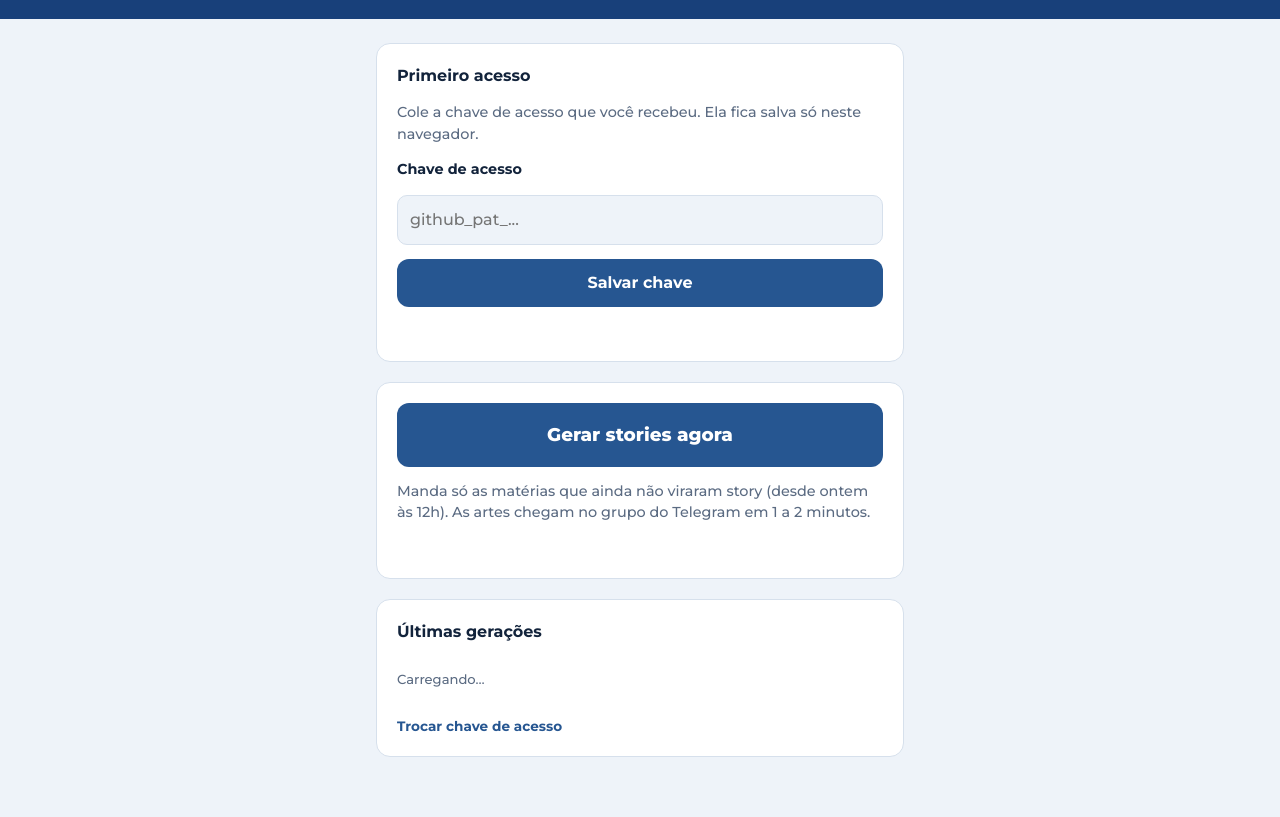
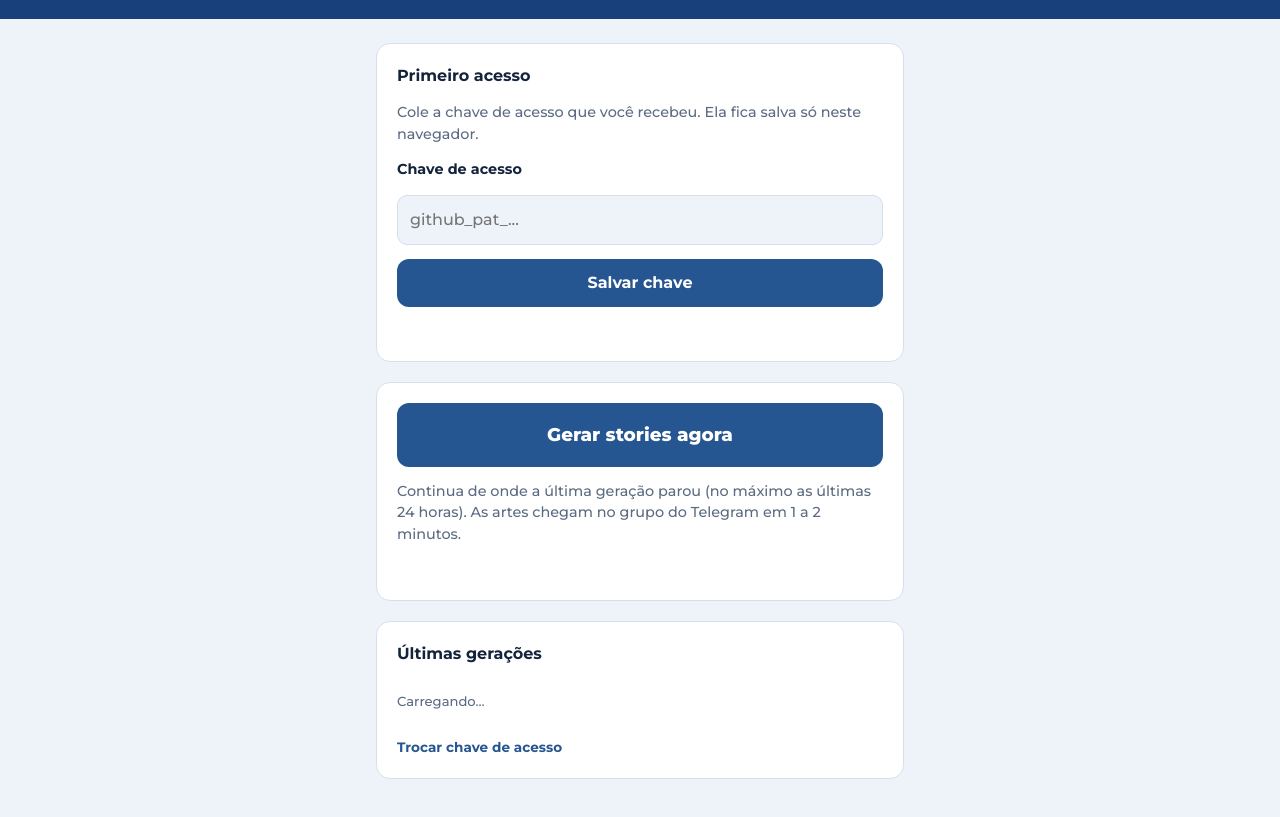
Before and after one commit to odiario-interativo/stories-site, a plain HTML site: page index.html in a window 1280 px wide. Shown: the part 81-898 px from the top of the page. Drawn offline with Linux system fonts and the light colour scheme.

Commit message:
Update index.html

```diff
--- a/index.html
+++ b/index.html
@@ -114,7 +114,7 @@
 
   <section class="cartao" id="tela-principal" hidden>
     <button id="gerar">Gerar stories agora</button>
-    <p class="sub">Manda só as matérias que ainda não viraram story (desde ontem às 12h). As artes chegam no grupo do Telegram em 1 a 2 minutos.</p>
+    <p class="sub">Continua de onde a última geração parou (no máximo as últimas 24 horas). As artes chegam no grupo do Telegram em 1 a 2 minutos.</p>
     <p class="aviso" id="aviso"></p>
   </section>
 
```
